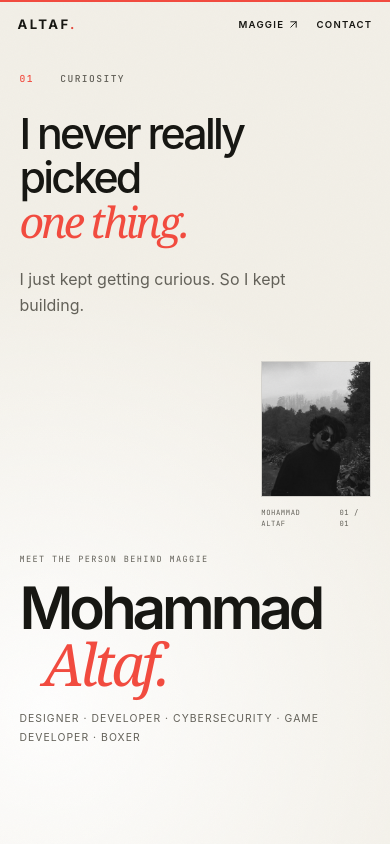
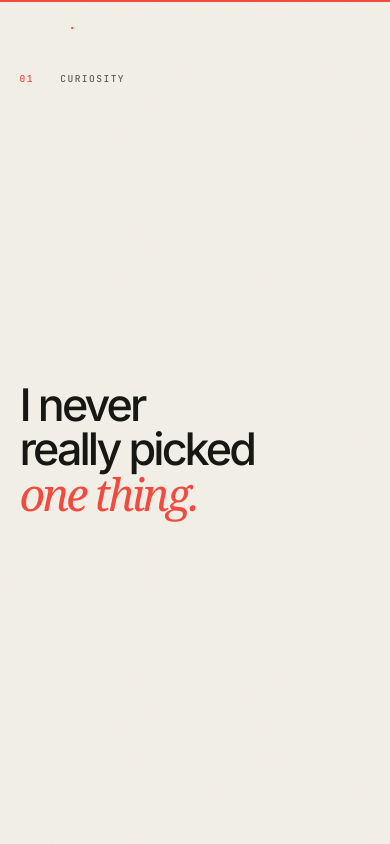
Before and after one commit to altafdewise/agency, a Next.js app: page /portfolio in a window 390 px wide. Shown: the top 844 px of the page. Built offline with nearby package versions, Linux system fonts and the light colour scheme.

Commit message:
Restore mobile portfolio chapter storytelling

```diff
--- a/components/portfolio/CuriosityChapter.tsx
+++ b/components/portfolio/CuriosityChapter.tsx
@@ -13,6 +13,7 @@ import { PORTFOLIO_ROLES } from "@/lib/portfolio";
 import { usePortfolioMobile } from "@/lib/use-portfolio-mobile";
 import { fadeIn, fadeInOut, fadeOut } from "@/lib/portfolio-motion";
 import { MediaFrame } from "./MediaFrame";
+import { MobileStorySequence } from "./MobileStorySequence";
 import { StoryChapter } from "./StoryChapter";
 import styles from "./portfolio.module.css";
 
@@ -72,10 +73,18 @@ export function CuriosityChapter() {
         className={styles.reducedChapter}
       >
         <div className={styles.reducedStory}>
-          <div className={styles.mobileOpening}>
-            <h2 className={styles.reducedTitle}>I never really picked <em>one thing.</em></h2>
-            <p>I just kept getting curious. So I kept building.</p>
-          </div>
+          {mobile && !reduce ? (
+            <MobileStorySequence beats={[
+              <>I never really picked <em>one thing.</em></>,
+              <>I just kept getting <em>curious.</em></>,
+              <>So I kept <em>building.</em></>,
+            ]} />
+          ) : (
+            <div className={styles.mobileOpening}>
+              <h2 className={styles.reducedTitle}>I never really picked <em>one thing.</em></h2>
+              <p>I just kept getting curious. So I kept building.</p>
+            </div>
+          )}
           <div className={styles.reducedIdentity}>
             <div>
               <p className={styles.identityEyebrow}>Meet the person behind Maggie</p>
--- a/components/portfolio/CybersecurityChapter.tsx
+++ b/components/portfolio/CybersecurityChapter.tsx
@@ -7,6 +7,7 @@ import { SECURITY_DISCIPLINES, SECURITY_TOOLS } from "@/lib/portfolio";
 import { usePortfolioMobile } from "@/lib/use-portfolio-mobile";
 import { fadeIn, fadeInOut, fadeOut } from "@/lib/portfolio-motion";
 import { cn } from "@/lib/cn";
+import { MobileStorySequence } from "./MobileStorySequence";
 import { StoryChapter } from "./StoryChapter";
 import { StoryReveal } from "./StoryReveal";
 import styles from "./portfolio.module.css";
@@ -76,12 +77,19 @@ export function CybersecurityChapter() {
         className={cn(styles.reducedChapter, styles.cybersecurityChapter)}
       >
         <div className={styles.reducedStory}>
+          {mobile && !reduce ? (
+            <MobileStorySequence beats={[
+              <>Then I got curious about what happens <em>underneath.</em></>,
+              <>So naturally… <em>I started breaking things.</em></>,
+            ]} />
+          ) : (
             <StoryReveal>
               <h2 className={cn(styles.reducedTitle, styles.darkReducedTitle)}>
                 Then I got curious about what happens underneath.
                 <em>So naturally… I started breaking things.</em>
               </h2>
             </StoryReveal>
+          )}
           <SecurityWorkspace />
         </div>
       </StoryChapter>
--- a/components/portfolio/DesignChapter.tsx
+++ b/components/portfolio/DesignChapter.tsx
@@ -11,6 +11,7 @@ import {
 import { fadeIn, fadeInOut, fadeOut } from "@/lib/portfolio-motion";
 import { usePortfolioMobile } from "@/lib/use-portfolio-mobile";
 import { MediaFrame } from "./MediaFrame";
+import { MobileStorySequence } from "./MobileStorySequence";
 import { StoryChapter } from "./StoryChapter";
 import { StoryReveal } from "./StoryReveal";
 import { ViewportVideo } from "./ViewportVideo";
@@ -85,11 +86,18 @@ export function DesignChapter() {
         className={styles.reducedChapter}
       >
         <div className={styles.reducedStory}>
-          <StoryReveal>
-            <h2 className={styles.reducedTitle}>
-              It started with making things <em>look good.</em>
-            </h2>
-          </StoryReveal>
+          {mobile && !reduce ? (
+            <MobileStorySequence beats={[
+              <>It started with making things <em>look good.</em></>,
+              <>Making ideas <em>visible.</em></>,
+            ]} />
+          ) : (
+            <StoryReveal>
+              <h2 className={styles.reducedTitle}>
+                It started with making things <em>look good.</em>
+              </h2>
+            </StoryReveal>
+          )}
           <div className={styles.reducedDevelopmentCopy}>
             <p>Branding, UI/UX, websites and product design. Shaped as one visual system, not a collection of disconnected screens.</p>
             <div className={styles.toolLine} aria-label="Design tools">
--- a/components/portfolio/DevelopmentChapter.tsx
+++ b/components/portfolio/DevelopmentChapter.tsx
@@ -11,6 +11,7 @@ import {
 } from "framer-motion";
 import { fadeIn, fadeInOut } from "@/lib/portfolio-motion";
 import { usePortfolioMobile } from "@/lib/use-portfolio-mobile";
+import { MobileStorySequence } from "./MobileStorySequence";
 import { StoryChapter } from "./StoryChapter";
 import { StoryReveal } from "./StoryReveal";
 import { ViewportVideo } from "./ViewportVideo";
@@ -78,12 +79,19 @@ export function DevelopmentChapter() {
         className={styles.reducedChapter}
       >
         <div className={styles.reducedStory}>
+          {mobile && !reduce ? (
+            <MobileStorySequence beats={[
+              <>Eventually, designing <em>wasn&apos;t enough.</em></>,
+              <>So I started <em>building them.</em></>,
+            ]} />
+          ) : (
             <StoryReveal>
               <h2 className={styles.reducedTitle}>
                 Eventually, designing wasn&apos;t enough.
                 <em>So I started building them.</em>
               </h2>
             </StoryReveal>
+          )}
           <BuildProcess />
           <div className={styles.interfaceSchematic}>
             <ViewportVideo src="/designs/4.mp4" label="Development project demonstration" />
--- a/components/portfolio/GamesChapter.tsx
+++ b/components/portfolio/GamesChapter.tsx
@@ -12,6 +12,7 @@ import {
 import { GAME_PROJECTS, GAME_SKILL_GROUPS } from "@/lib/portfolio";
 import { fadeIn, fadeInOut, fadeOut } from "@/lib/portfolio-motion";
 import { usePortfolioMobile } from "@/lib/use-portfolio-mobile";
+import { MobileStorySequence } from "./MobileStorySequence";
 import { StoryChapter } from "./StoryChapter";
 import { StoryReveal } from "./StoryReveal";
 import { ViewportVideo } from "./ViewportVideo";
@@ -133,11 +134,18 @@ export function GamesChapter() {
         className={styles.reducedChapter}
       >
         <div className={styles.reducedStory}>
-          <StoryReveal>
-            <h2 className={styles.reducedTitle}>
-              And then I started <em>making games.</em>
-            </h2>
-          </StoryReveal>
+          {mobile && !reduce ? (
+            <MobileStorySequence beats={[
+              <>A different kind of <em>system.</em></>,
+              <>And then I started <em>making games.</em></>,
+            ]} />
+          ) : (
+            <StoryReveal>
+              <h2 className={styles.reducedTitle}>
+                And then I started <em>making games.</em>
+              </h2>
+            </StoryReveal>
+          )}
           <ol className={styles.reducedGameList}>
             {GAME_PROJECTS.map((project, index) => (
               <li key={project}>
--- a/components/portfolio/HumanChapter.tsx
+++ b/components/portfolio/HumanChapter.tsx
@@ -6,6 +6,7 @@ import { motion, useReducedMotion, useScroll, useTransform } from "framer-motion
 import { fadeIn, fadeOut } from "@/lib/portfolio-motion";
 import { usePortfolioMobile } from "@/lib/use-portfolio-mobile";
 import { cn } from "@/lib/cn";
+import { MobileStorySequence } from "./MobileStorySequence";
 import { StoryChapter } from "./StoryChapter";
 import { StoryReveal } from "./StoryReveal";
 import styles from "./portfolio.module.css";
@@ -70,11 +71,18 @@ export function HumanChapter() {
         className={cn(styles.reducedChapter, styles.humanChapter)}
       >
         <div className={styles.reducedStory}>
-          <StoryReveal>
-            <h2 className={styles.reducedTitle}>
-              And when I&apos;m not doing any of that… <em>I box.</em>
-            </h2>
-          </StoryReveal>
+          {mobile && !reduce ? (
+            <MobileStorySequence beats={[
+              <>And when I&apos;m not doing <em>any of that…</em></>,
+              <>I <em>box.</em></>,
+            ]} />
+          ) : (
+            <StoryReveal>
+              <h2 className={styles.reducedTitle}>
+                And when I&apos;m not doing any of that… <em>I box.</em>
+              </h2>
+            </StoryReveal>
+          )}
           <div className={styles.reducedBoxingScene}>
             <BoxingScene />
           </div>
--- a/components/portfolio/MaggieChapter.tsx
+++ b/components/portfolio/MaggieChapter.tsx
@@ -15,6 +15,7 @@ import { fadeIn, fadeInOut, fadeOut } from "@/lib/portfolio-motion";
 import { usePortfolioMobile } from "@/lib/use-portfolio-mobile";
 import { cn } from "@/lib/cn";
 import { StoryChapter } from "./StoryChapter";
+import { MobileStorySequence } from "./MobileStorySequence";
 import { StoryReveal } from "./StoryReveal";
 import styles from "./portfolio.module.css";
 
@@ -188,12 +189,20 @@ export function MaggieChapter() {
         className={cn(styles.reducedChapter, styles.maggieChapter)}
       >
         <div className={styles.reducedStory}>
+          {mobile && !reduce ? (
+            <MobileStorySequence beats={[
+              <>At some point, <em>I realized…</em></>,
+              <>I wasn&apos;t just <em>building projects.</em></>,
+              <>I was building <em>an agency.</em></>,
+            ]} />
+          ) : (
             <StoryReveal>
               <h2 className={styles.reducedTitle}>
                 I wasn&apos;t just building projects.
                 <em>I was building an agency.</em>
               </h2>
             </StoryReveal>
+          )}
           <AgencyOverview />
           <div className={styles.reducedMaggieProjects} hidden>
             {MAGGIE_PROJECTS.map((project) => (
--- /dev/null
+++ b/components/portfolio/MobileStorySequence.tsx
@@ -0,0 +1,65 @@
+"use client";
+
+import { useRef, type ReactNode } from "react";
+import { motion, useScroll, useTransform, type MotionValue } from "framer-motion";
+import styles from "./portfolio.module.css";
+
+function StoryBeat({
+  children,
+  index,
+  count,
+  progress,
+}: {
+  children: ReactNode;
+  index: number;
+  count: number;
+  progress: MotionValue<number>;
+}) {
+  const opacity = useTransform(progress, (value) => {
+    const distance = Math.abs(value * (count - 1) - index);
+    return Math.max(0, Math.min(1, (0.52 - distance) / 0.2));
+  });
+  const y = useTransform(progress, (value) => {
+    const distance = Math.max(-1, Math.min(1, value * (count - 1) - index));
+    return distance * -32;
+  });
+
+  return (
+    <motion.h2
+      className={styles.mobileStoryBeat}
+      style={{ opacity, y }}
+    >
+      {children}
+    </motion.h2>
+  );
+}
+
+/** A short, native-scroll-driven scene before the chapter's flowing mobile content. */
+export function MobileStorySequence({ beats }: { beats: ReactNode[] }) {
+  const trackRef = useRef<HTMLDivElement>(null);
+  const { scrollYProgress } = useScroll({
+    target: trackRef,
+    offset: ["start start", "end end"],
+  });
+
+  return (
+    <div
+      ref={trackRef}
+      className={styles.mobileStoryTrack}
+      data-beats={beats.length}
+    >
+      <div className={styles.mobileStoryStage}>
+        {beats.map((beat, index) => (
+          <StoryBeat
+            key={index}
+            index={index}
+            count={beats.length}
+            progress={scrollYProgress}
+          >
+            {beat}
+          </StoryBeat>
+        ))}
+      </div>
+    </div>
+  );
+}
--- a/components/portfolio/NextChapter.tsx
+++ b/components/portfolio/NextChapter.tsx
@@ -8,6 +8,7 @@ import { mailtoHref } from "@/lib/contact";
 import { fadeIn, fadeInOut, fadeOut } from "@/lib/portfolio-motion";
 import { usePortfolioMobile } from "@/lib/use-portfolio-mobile";
 import { cn } from "@/lib/cn";
+import { MobileStorySequence } from "./MobileStorySequence";
 import { StoryChapter } from "./StoryChapter";
 import styles from "./portfolio.module.css";
 
@@ -97,9 +98,16 @@ export function NextChapter() {
         className={cn(styles.reducedChapter, styles.nextChapter)}
       >
         <div className={styles.reducedStory}>
-          <h2 className={styles.reducedTitle}>
-            I don&apos;t really believe in having <em>one box.</em>
-          </h2>
+          {mobile && !reduce ? (
+            <MobileStorySequence beats={[
+              <>I don&apos;t really believe in having <em>one box.</em></>,
+              <>That&apos;s <em>the fun part.</em></>,
+            ]} />
+          ) : (
+            <h2 className={styles.reducedTitle}>
+              I don&apos;t really believe in having <em>one box.</em>
+            </h2>
+          )}
           <ol className={styles.reducedLessons}>
             {LESSONS.map(([subject, lesson]) => (
               <li key={subject}>
--- a/components/portfolio/VoidChapter.tsx
+++ b/components/portfolio/VoidChapter.tsx
@@ -12,6 +12,7 @@ import { VOID_PIPELINE } from "@/lib/portfolio";
 import { usePortfolioMobile } from "@/lib/use-portfolio-mobile";
 import { fadeIn, fadeInOut, fadeOut } from "@/lib/portfolio-motion";
 import { cn } from "@/lib/cn";
+import { MobileStorySequence } from "./MobileStorySequence";
 import { StoryChapter } from "./StoryChapter";
 import { StoryReveal } from "./StoryReveal";
 import styles from "./portfolio.module.css";
@@ -89,12 +90,19 @@ export function VoidChapter() {
         className={cn(styles.reducedChapter, styles.voidChapter)}
       >
         <div className={styles.reducedStory}>
+          {mobile && !reduce ? (
+            <MobileStorySequence beats={[
+              <>Then I <em>thought…</em></>,
+              <>Why not build <em>my own?</em></>,
+            ]} />
+          ) : (
             <StoryReveal>
               <h2 className={cn(styles.reducedTitle, styles.darkReducedTitle)}>
                 Then I thought…
                 <em>Why not build my own?</em>
               </h2>
             </StoryReveal>
+          )}
           <VoidSystem />
         </div>
       </StoryChapter>
--- a/components/portfolio/portfolio.module.css
+++ b/components/portfolio/portfolio.module.css
@@ -3563,8 +3563,8 @@
   }
 }
 
-/* Mobile uses natural document flow: no 390–650svh tracks or clipped scenes.
-   Taller chapters remain readable; the scroll controller only assists their edges. */
+/* Mobile media remains in natural document flow. Short pinned text sequences
+   carry the chapter beats without clipping the longer project content. */
 @media (max-width: 640px) {
   .page {
     --page-gutter: clamp(1.1rem, 5vw, 1.5rem);
@@ -3589,6 +3589,52 @@
 
   .reducedStory > * {
     min-width: 0;
+  }
+
+  .mobileStoryTrack {
+    position: relative;
+    width: calc(100% + 2 * var(--page-gutter));
+    height: 190svh;
+    margin-top: calc(-7rem - env(safe-area-inset-top, 0px));
+    margin-inline: calc(-1 * var(--page-gutter));
+  }
+
+  .mobileStoryTrack[data-beats="3"] {
+    height: 250svh;
+  }
+
+  .mobileStoryStage {
+    position: sticky;
+    top: 0;
+    height: 100svh;
+    overflow: clip;
+  }
+
+  .mobileStoryBeat {
+    position: absolute;
+    inset: 0;
+    display: flex;
+    flex-direction: column;
+    justify-content: center;
+    width: 100%;
+    margin: 0;
+    padding: calc(6.5rem + env(safe-area-inset-top, 0px))
+      var(--page-gutter) calc(3rem + env(safe-area-inset-bottom, 0px));
+    font-family: var(--font-sans, Arial), Helvetica, sans-serif;
+    font-size: clamp(2.75rem, 11.5vw, 4.5rem);
+    font-weight: 500;
+    line-height: 0.98;
+    letter-spacing: -0.065em;
+    text-wrap: balance;
+    pointer-events: none;
+  }
+
+  .mobileStoryBeat em {
+    display: block;
+    color: var(--accent);
+    font-family: Georgia, "Times New Roman", serif;
+    font-weight: 400;
+    font-style: italic;
   }
 
   .reducedTitle {
```
Lines whose indentation alone changed are shown as unchanged.
